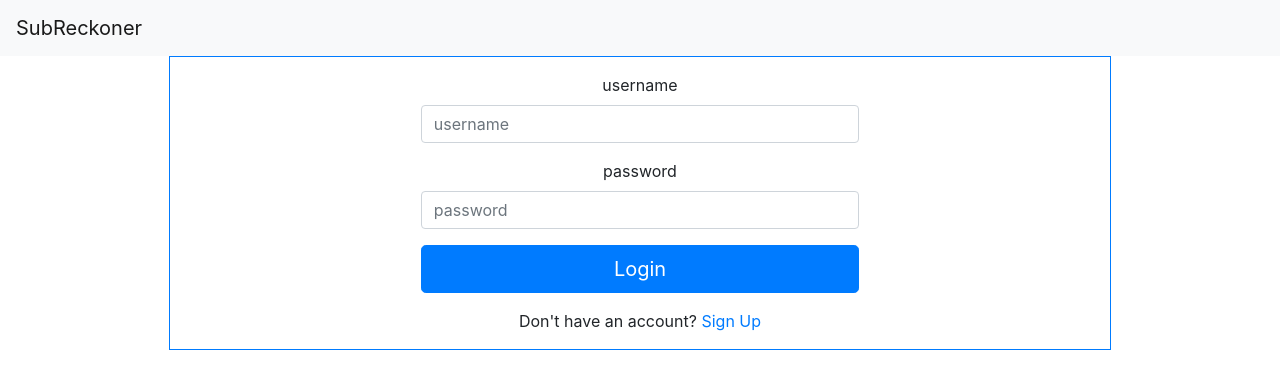
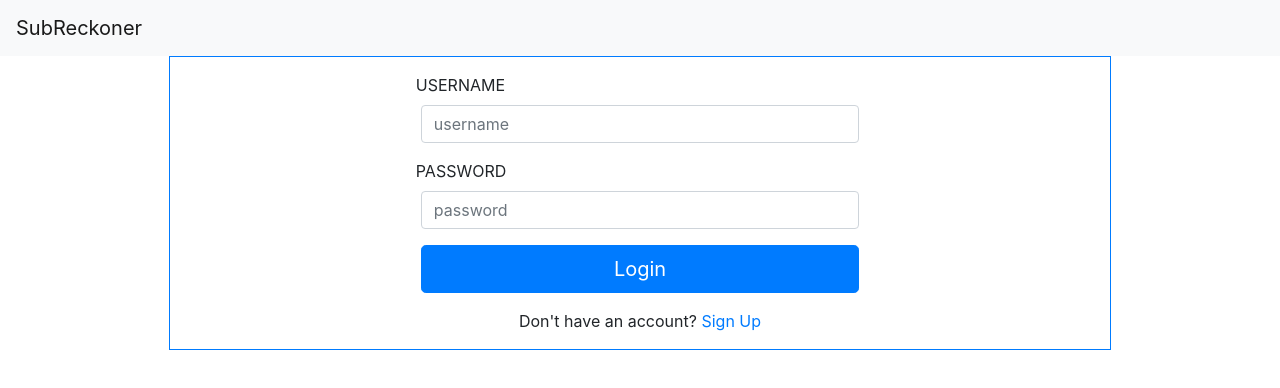
Before and after one commit to ngraton/subscription-frontend-mirror, a React (Create React App) app: page /login in a window 1280 px wide. Shown: the top 388 px of the page. Built offline with nearby package versions, Linux system fonts and the light colour scheme.

Commit message:
Added alignment and Container for LoginPage

```diff
--- a/src/pages/LoginPage.js
+++ b/src/pages/LoginPage.js
@@ -46,11 +46,15 @@ class LoginPage extends Component {
         <Container className="w-50 p-3" >
         <Form onSubmit={this.handleSubmit}>
           <Form.Group controlId="formUserName">
-            <Form.Label>username</Form.Label>
+            <div className="form-row align-items-left">
+            <Form.Label>USERNAME</Form.Label>
+            </div>
             <Form.Control type="text" placeholder="username" onChange={this.onChange} required/>
           </Form.Group>
           <Form.Group controlId="formPassword">
-            <Form.Label>password</Form.Label>
+          <div className="form-row align-items-left">
+            <Form.Label>PASSWORD</Form.Label>
+            </div>
             <Form.Control type="password" placeholder="password" onChange={this.onChange} required/>
           </Form.Group>
             <Button variant="primary" size="lg" block type="submit">
```
